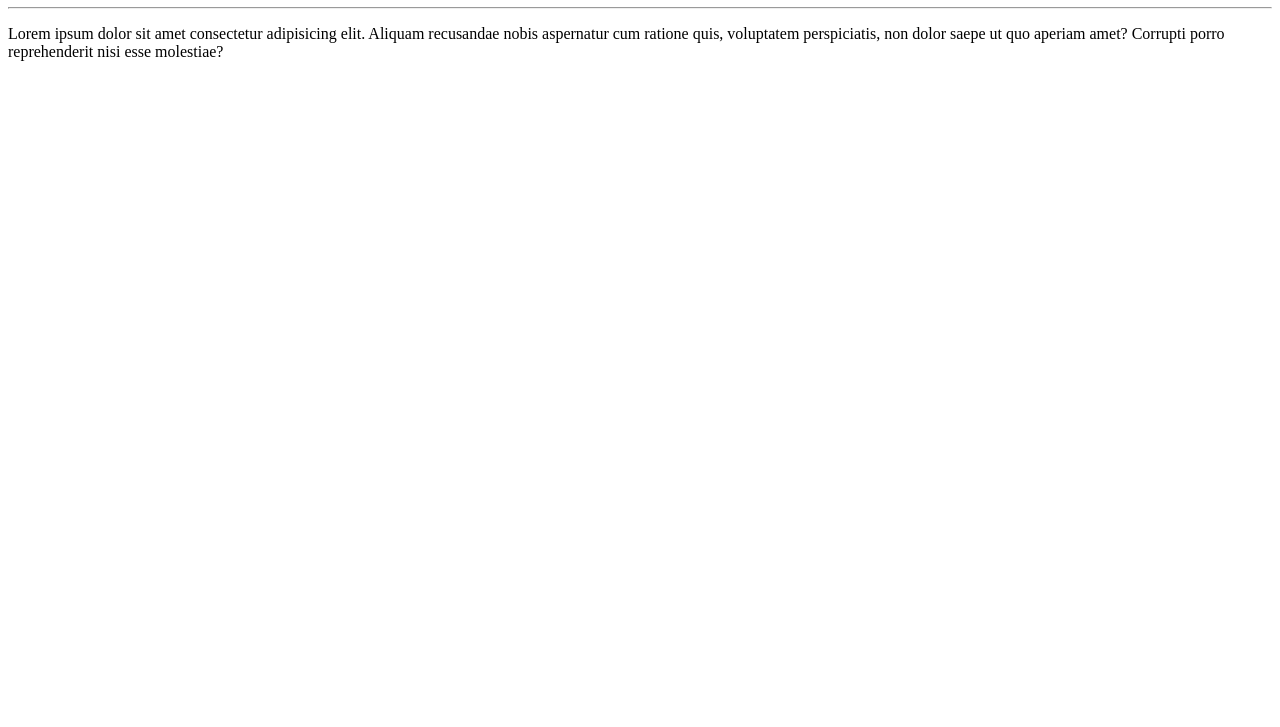
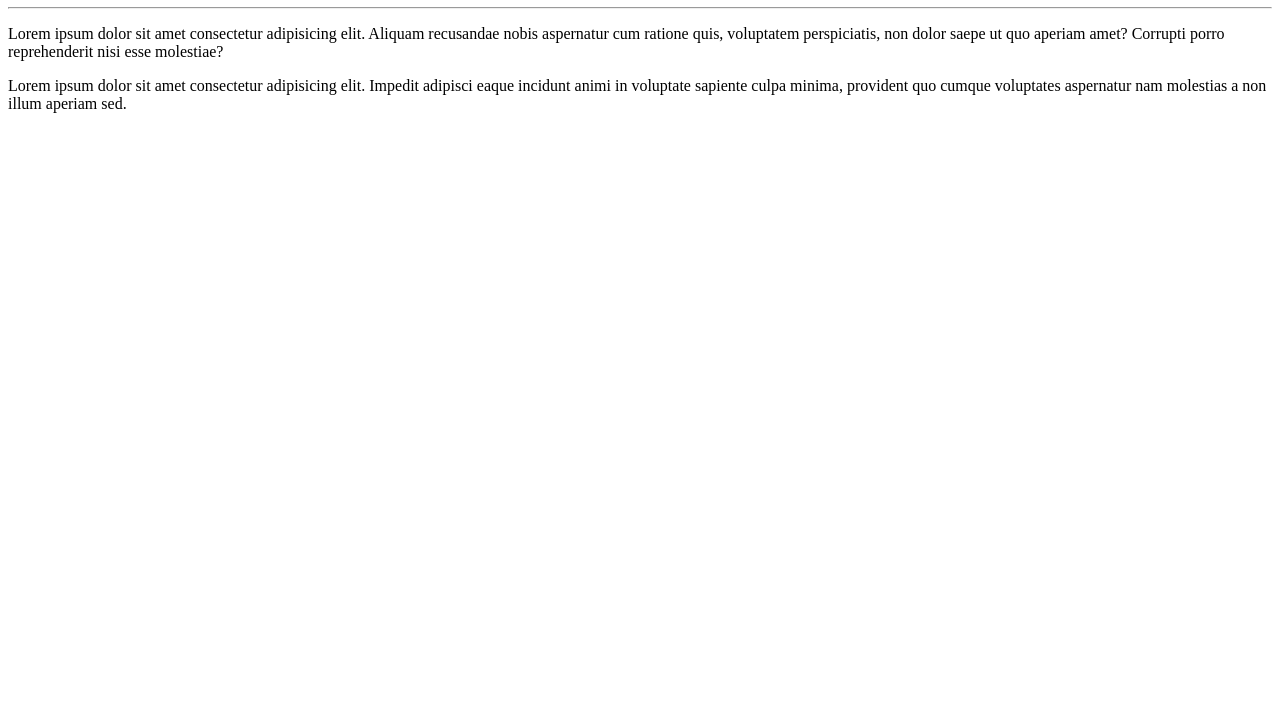
Before and after one commit to georgedlfilho/PrimeiroProjeto, a plain HTML site: page site-exemplo/index.html in a window 1280 px wide. Shown: the part 73-800 px from the top of the page. Drawn offline with Linux system fonts and the light colour scheme.

Commit message:
Adicionei mais um paragráfo

```diff
--- a/site-exemplo/index.html
+++ b/site-exemplo/index.html
@@ -10,5 +10,7 @@
     <h1>Meu primeiro projeto</h1>
     <hr>
     <p>Lorem ipsum dolor sit amet consectetur adipisicing elit. Aliquam recusandae nobis aspernatur cum ratione quis, voluptatem perspiciatis, non dolor saepe ut quo aperiam amet? Corrupti porro reprehenderit nisi esse molestiae?</p>
+    <p>Lorem ipsum dolor sit amet consectetur adipisicing elit. Impedit adipisci eaque incidunt animi in voluptate sapiente culpa minima, provident quo cumque voluptates aspernatur nam molestias a non illum aperiam sed.</p>
+
 </body>
 </html>
```
